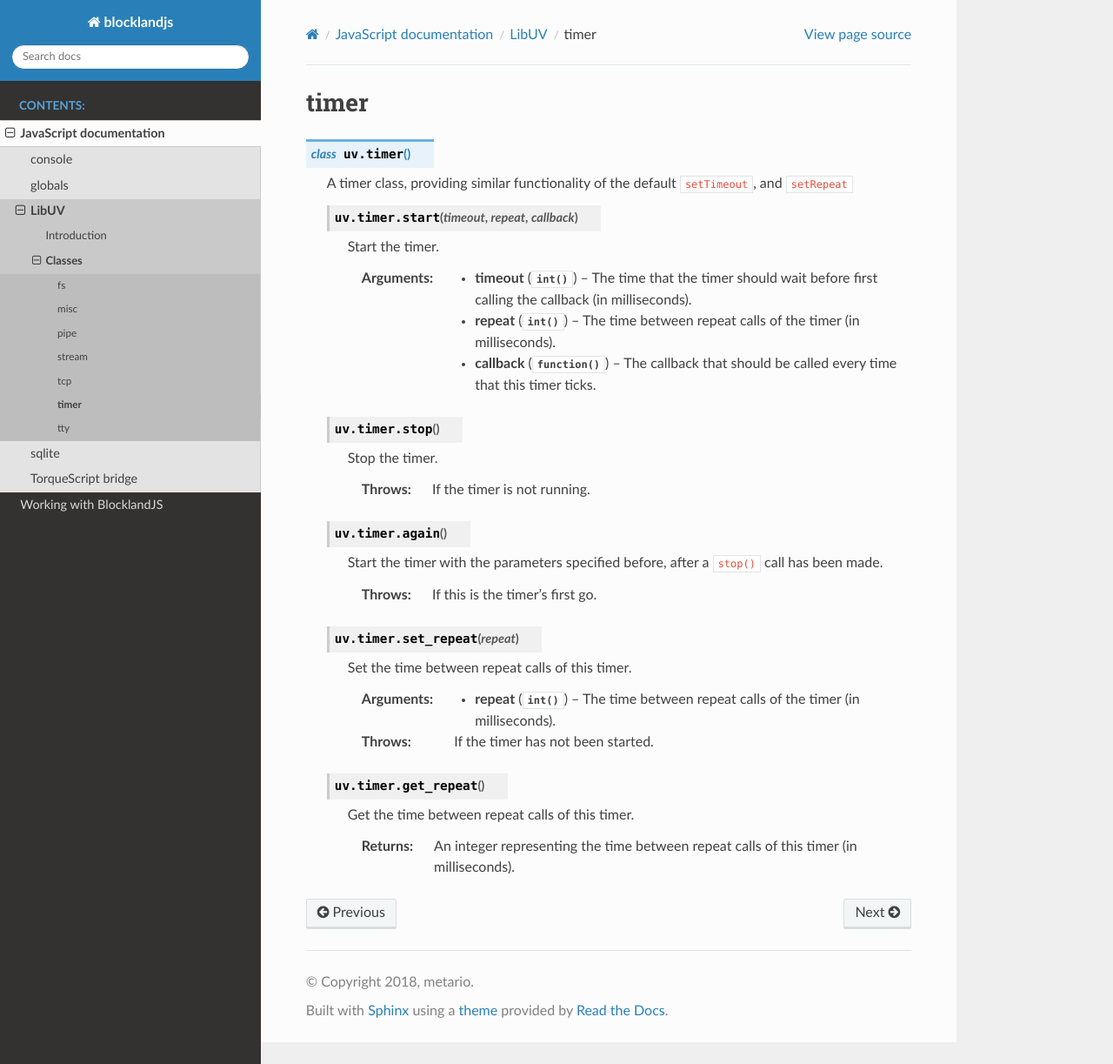
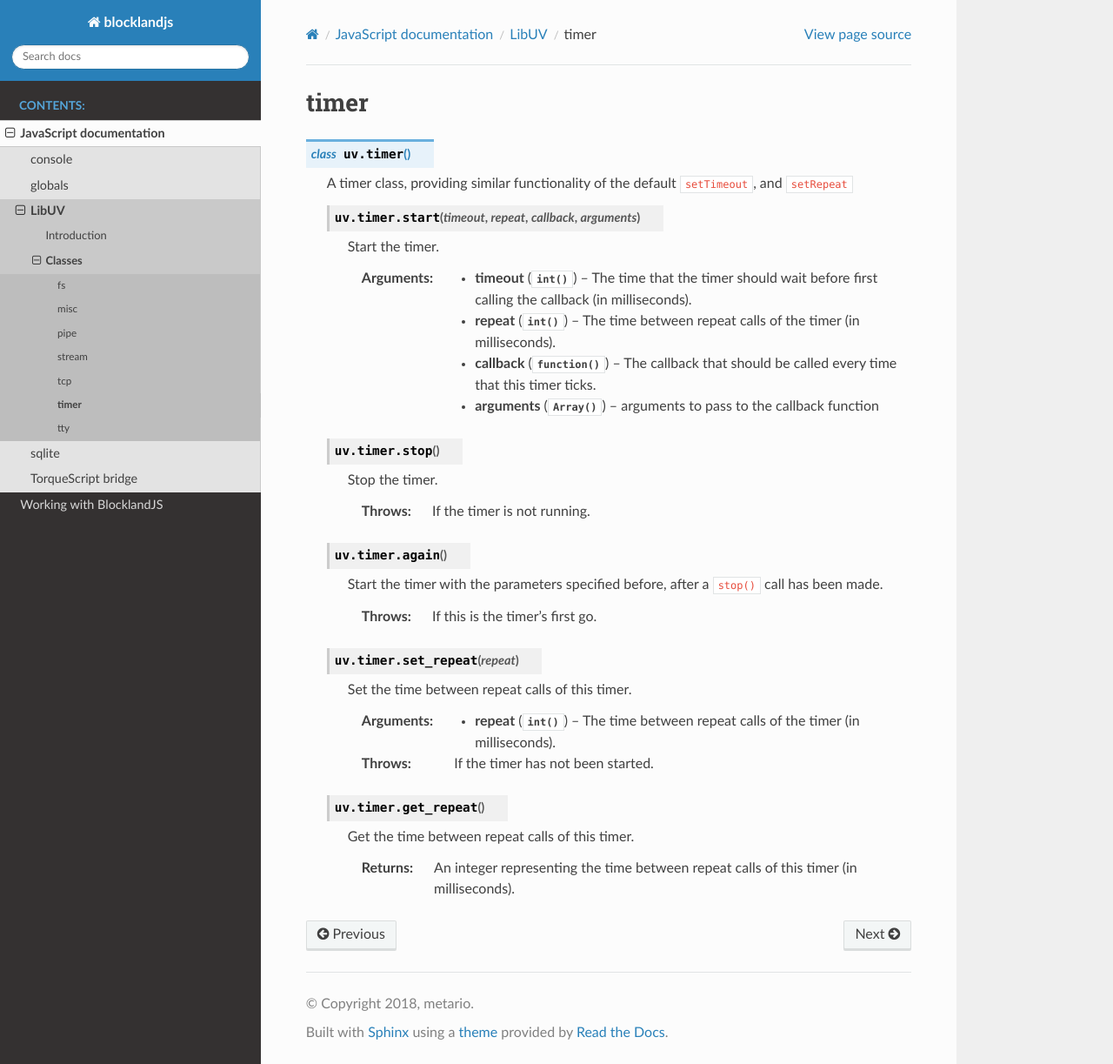
Before and after one commit to ellie-idb/blocklandjs, a Sphinx documentation site: the page built from docs/source/JavaScript/libuv/timer.rst, in a window 1280 px wide and 1223 px high. Shown: the whole window at 87% size. Built offline with Sphinx 7.4.7 and the Read the Docs theme 2.0.0, drawn with Linux system fonts in a browser that asks for light colours; formulas are drawn with MathJax 3.

Commit message:
Update timer.rst

```diff
--- a/docs/source/JavaScript/libuv/timer.rst
+++ b/docs/source/JavaScript/libuv/timer.rst
@@ -5,13 +5,14 @@ timer
 
 	A timer class, providing similar functionality of the default ``setTimeout``, and ``setRepeat``
 
-	.. js:method:: start(timeout, repeat, callback)
+	.. js:method:: start(timeout, repeat, callback, arguments)
 
 		Start the timer.
 
 		:param int timeout: The time that the timer should wait before first calling the callback (in milliseconds).
 		:param int repeat: The time between repeat calls of the timer (in milliseconds).
 		:param function callback: The callback that should be called every time that this timer ticks.
+		:param Array arguments: arguments to pass to the callback function
 
 	.. js:method:: stop()
 
```
